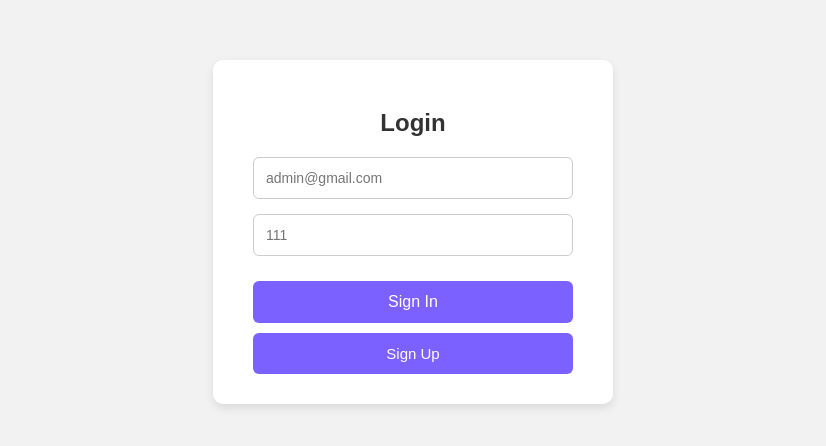
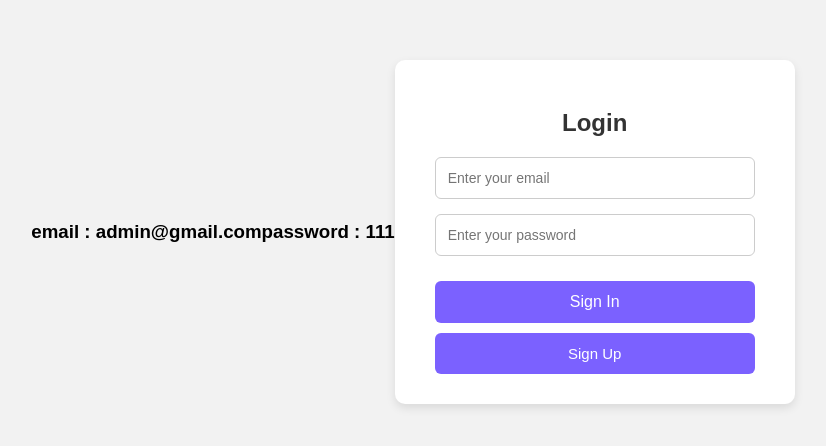
Before and after one commit to sujalc879/Todo-With-DB, a plain HTML site: page Frontent/index.html in a window 1280 px wide. Shown: the part 168-614 px from the top of the page, without its empty margins (227-1053 px from the left). Drawn offline with nearby package versions, Linux system fonts and the light colour scheme.

Commit message:
add dummy email & password

```diff
--- a/Frontent/index.html
+++ b/Frontent/index.html
@@ -7,13 +7,15 @@
   <link rel="stylesheet" href="style.css">
 </head>
 <body>
+  <h3>email : admin@gmail.com</h3>
+  <h3>password : 111</h3>
   <div class="login-box">
     <h2>Login</h2>
     <div class="input-group">
-      <input type="email" id="email" placeholder="admin@gmail.com" required />
+      <input type="email" id="email" placeholder="Enter your email" required />
     </div>
     <div class="input-group">
-      <input type="text" id="password" placeholder="111" required />
+      <input type="text" id="password" placeholder="Enter your password" required />
     </div>
     <button type="button" onclick="handleLogin()">Sign In</button>
     <button class="signup-btn" onclick="window.location.href = 'signup.html'">Sign Up</button>
```
